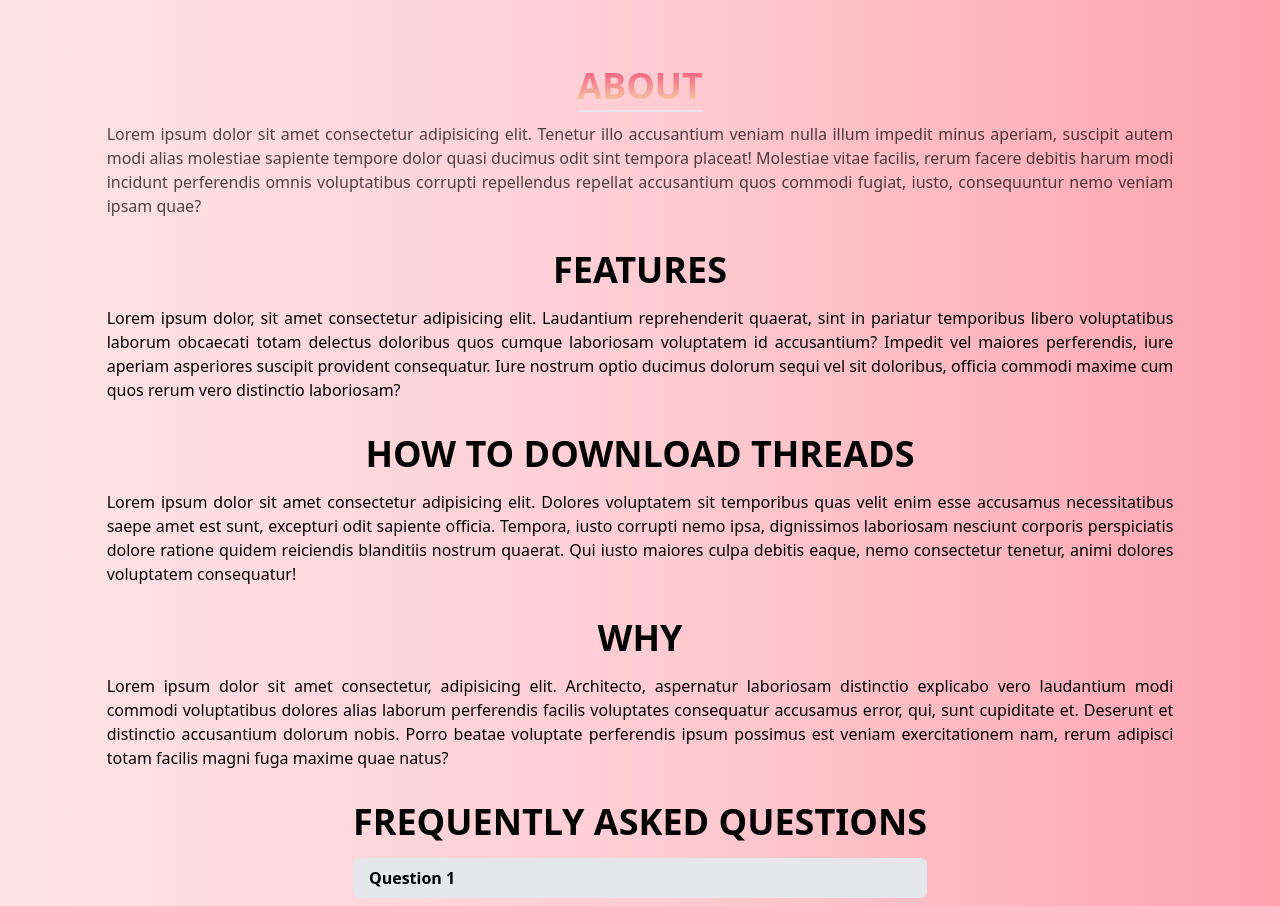
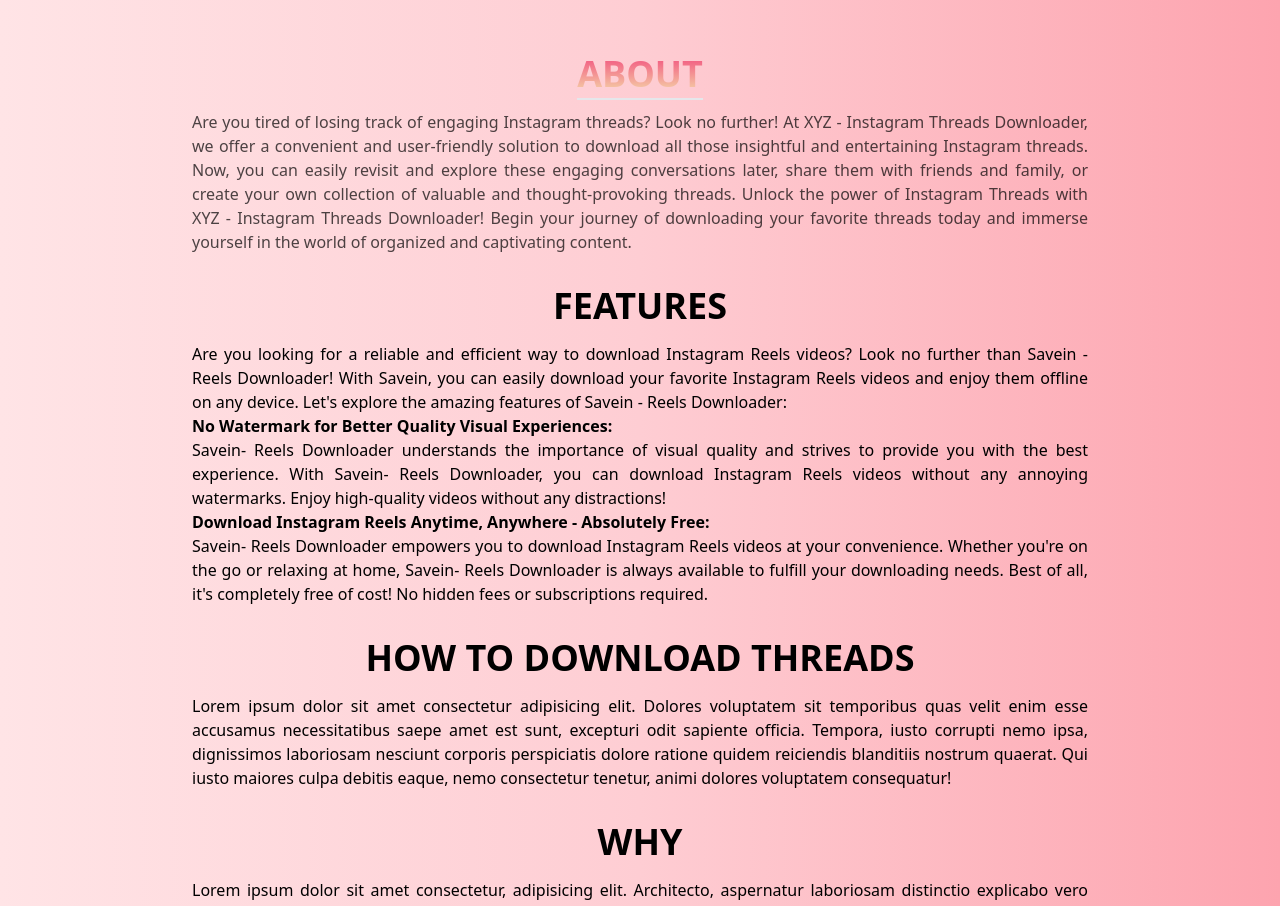
Before and after one commit to AkhilJ321/threads-downloader, a Next.js app: page / in a window 1280 px wide. Shown: the part 460-1366 px from the top of the page. Built offline with nearby package versions, Linux system fonts and the light colour scheme.

Commit message:
Added Loader and Improved UI

```diff
--- a/components/Content.tsx
+++ b/components/Content.tsx
@@ -9,20 +9,23 @@
     setActiveQuestion(activeQuestion === question ? '' : question);
   };
   return (
-    <div className=" w-5/6 mx-auto flex flex-col  py-8 text-justify items-center justify-center">
+    <div className="w-[86%] md:w-[60%] lg:w-[70%] mx-auto flex flex-col  py-8 text-justify items-center justify-center">
       <section className="mb-8 text-justify justify-center">
         {/* About */}
         <h1 className="text-4xl font-bold mb-4 uppercase text-center">
           <span className="border-b-2 gradient-border">About</span>
         </h1>
         <p className=" text-black/70 text-justify ">
-          Lorem ipsum dolor sit amet consectetur adipisicing elit. Tenetur illo
-          accusantium veniam nulla illum impedit minus aperiam, suscipit autem
-          modi alias molestiae sapiente tempore dolor quasi ducimus odit sint
-          tempora placeat! Molestiae vitae facilis, rerum facere debitis harum
-          modi incidunt perferendis omnis voluptatibus corrupti repellendus
-          repellat accusantium quos commodi fugiat, iusto, consequuntur nemo
-          veniam ipsam quae?
+          Are you tired of losing track of engaging Instagram threads? Look no
+          further! At XYZ - Instagram Threads Downloader, we offer a convenient
+          and user-friendly solution to download all those insightful and
+          entertaining Instagram threads. Now, you can easily revisit and
+          explore these engaging conversations later, share them with friends
+          and family, or create your own collection of valuable and
+          thought-provoking threads. Unlock the power of Instagram Threads with
+          XYZ - Instagram Threads Downloader! Begin your journey of downloading
+          your favorite threads today and immerse yourself in the world of
+          organized and captivating content.
         </p>
       </section>
       <section className="mb-8">
@@ -31,13 +34,31 @@
           Features
         </h1>
         <p>
-          Lorem ipsum dolor, sit amet consectetur adipisicing elit. Laudantium
-          reprehenderit quaerat, sint in pariatur temporibus libero voluptatibus
-          laborum obcaecati totam delectus doloribus quos cumque laboriosam
-          voluptatem id accusantium? Impedit vel maiores perferendis, iure
-          aperiam asperiores suscipit provident consequatur. Iure nostrum optio
-          ducimus dolorum sequi vel sit doloribus, officia commodi maxime cum
-          quos rerum vero distinctio laboriosam?
+          Are you looking for a reliable and efficient way to download Instagram
+          Reels videos? Look no further than Savein - Reels Downloader! With
+          Savein, you can easily download your favorite Instagram Reels videos
+          and enjoy them offline on any device. Let's explore the amazing
+          features of Savein - Reels Downloader:
+          <br />
+          <span className="font-bold">
+            No Watermark for Better Quality Visual Experiences:
+          </span>
+          <br />
+          Savein- Reels Downloader understands the importance of visual quality
+          and strives to provide you with the best experience. With Savein-
+          Reels Downloader, you can download Instagram Reels videos without any
+          annoying watermarks. Enjoy high-quality videos without any
+          distractions!
+          <br />
+          <span className="font-bold">
+            Download Instagram Reels Anytime, Anywhere - Absolutely Free:
+          </span>
+          <br />
+          Savein- Reels Downloader empowers you to download Instagram Reels
+          videos at your convenience. Whether you're on the go or relaxing at
+          home, Savein- Reels Downloader is always available to fulfill your
+          downloading needs. Best of all, it's completely free of cost! No
+          hidden fees or subscriptions required.
         </p>
       </section>
       <section className="mb-8">
--- a/components/Home.tsx
+++ b/components/Home.tsx
@@ -1,6 +1,6 @@
 'use client';
 import React, { FormEvent, useState, useEffect } from 'react';
-
+import Loader from './Loader';
 import axios from 'axios';
 
 const Home = () => {
@@ -14,21 +14,7 @@
 
   const handleSubmit = async (e: FormEvent) => {
     e.preventDefault();
-    const handleDownloadMedia = async () => {
-      if (data && data.media.mediaType === 'singleImage') {
-        // For photo media, create an anchor element and trigger the download
-        const link = document.createElement('a');
-        link.href = data.media.candidates[0].url;
-        link.download = `thread_image_${data.id}.jpg`; // Customize the filename as needed
-        link.click();
-      } else if (data && data.media.mediaType === 'singleVideo') {
-        // For video media, create an anchor element and trigger the download
-        const link = document.createElement('a');
-        link.href = data.media.candidates[0].url;
-        link.download = `thread_video_${data.id}.mp4`; // Customize the filename as needed
-        link.click();
-      }
-    };
+    setLoading(true);
 
     const fetchData = async () => {
       try {
@@ -57,8 +43,10 @@
           link.href = url;
           link.download = `thread_image.jpg`; // Customize the filename as needed
           link.click();
+          setLoading(false);
           setTimeout(() => {
             link.remove();
+
             window.URL.revokeObjectURL(url);
           }, 3000);
         } else if (jsonData && jsonData.media.mediaType === 'singleVideo') {
@@ -77,6 +65,7 @@
           link.href = url;
           link.download = `thread_video.mp4`; // Customize the filename as needed
           link.click();
+          setLoading(false);
           setTimeout(() => {
             link.remove();
             window.URL.revokeObjectURL(url);
@@ -103,6 +92,7 @@
               jsonData.media.candidates[i].type === 'video' ? 'mp4' : 'jpg';
             link.download = `thread_image.${extension}`; // Customize the filename as needed
             link.click();
+            setLoading(false);
             setTimeout(() => {
               link.remove();
               window.URL.revokeObjectURL(url);
@@ -135,14 +125,17 @@
   return (
     <div className="h-80vh m-4 py-20 justify-center items-center ">
       <div className="p-4">
-        <div>Logo</div>
+        {/* <div>Logo</div> */}
         <section className="p-4 justify-center ">
           <div className="justify-center text-center">
             <h1 className="text-3xl font-bold text-black uppercase">
-              <span className="text-black text-6xl"> Thread Downloader</span>
+              <span className="text-black text-3xl md:text-4xl lg:text-7xl ">
+                {' '}
+                Thread Downloader
+              </span>
             </h1>
           </div>
-          <p className="text-black/50 m-2 text-2xl text-center">
+          <p className="text-black/50 m-2 text-xl md:text-2xl  text-center">
             Download your favorite Instagram Thread to your device
           </p>
           <div className="my-4">
@@ -153,7 +146,7 @@
             >
               <input
                 type="text"
-                className="w-2/5 px-4 py-2 border border-gray-300  focus:outline-none  "
+                className="w-3/5 md:w-2/5  px-4 py-2 border border-gray-300  focus:outline-none  "
                 placeholder="Paste your text here"
                 value={threadLink}
                 onChange={handleInputChange}
@@ -172,11 +165,17 @@
             <button
               type="submit"
               onClick={handleSubmit}
-              className="px-4 py-2 text-white bg-black rounded-sm hover:bg-gray-800 focus:outline-none focus:ring focus:ring-green-400"
+              className="px-4 py-2 text-white bg-black rounded-sm hover:bg-gray-800 focus:outline-none focus:ring focus:ring-gray-700"
             >
               Download
             </button>
           </div>
+          {/* Loader */}
+          {loading && (
+            <div className="flex items-center justify-center mb-8">
+              <Loader />
+            </div>
+          )}
         </section>
       </div>
     </div>
--- /dev/null
+++ b/components/Loader.tsx
@@ -0,0 +1,22 @@
+const Loader = () => (
+  <div role="status">
+    <svg
+      aria-hidden="true"
+      className="inline w-10 h-10 mr-2 text-gray-200 animate-spin fill-[#6469ff]"
+      viewBox="0 0 100 101"
+      fill="none"
+      xmlns="http://www.w3.org/2000/svg"
+    >
+      <path
+        d="M100 50.5908C100 78.2051 77.6142 100.591 50 100.591C22.3858 100.591 0 78.2051 0 50.5908C0 22.9766 22.3858 0.59082 50 0.59082C77.6142 0.59082 100 22.9766 100 50.5908ZM9.08144 50.5908C9.08144 73.1895 27.4013 91.5094 50 91.5094C72.5987 91.5094 90.9186 73.1895 90.9186 50.5908C90.9186 27.9921 72.5987 9.67226 50 9.67226C27.4013 9.67226 9.08144 27.9921 9.08144 50.5908Z"
+        fill="currentColor"
+      />
+      <path
+        d="M93.9676 39.0409C96.393 38.4038 97.8624 35.9116 97.0079 33.5539C95.2932 28.8227 92.871 24.3692 89.8167 20.348C85.8452 15.1192 80.8826 10.7238 75.2124 7.41289C69.5422 4.10194 63.2754 1.94025 56.7698 1.05124C51.7666 0.367541 46.6976 0.446843 41.7345 1.27873C39.2613 1.69328 37.813 4.19778 38.4501 6.62326C39.0873 9.04874 41.5694 10.4717 44.0505 10.1071C47.8511 9.54855 51.7191 9.52689 55.5402 10.0491C60.8642 10.7766 65.9928 12.5457 70.6331 15.2552C75.2735 17.9648 79.3347 21.5619 82.5849 25.841C84.9175 28.9121 86.7997 32.2913 88.1811 35.8758C89.083 38.2158 91.5421 39.6781 93.9676 39.0409Z"
+        fill="currentFill"
+      />
+    </svg>
+  </div>
+);
+
+export default Loader;
--- a/data/faqData.ts
+++ b/data/faqData.ts
@@ -1,11 +1,20 @@
 const faqData = [
   {
-    question: 'Question 1',
-    answer: 'Answer 1',
+    question:
+      'Why Choose this - Instagram thread Downloader? Download Instagram Threads with Ease!',
+    answer:
+      'Looking for a reliable and user-friendly solution to download Threads? Look no further than this - Threads Downloader! With this, downloading your favorite Threads content becomes a seamless experience. ',
   },
   {
-    question: 'Question 2',
-    answer: 'Answer 2',
+    question:
+      'Which is the highest video resolution in which I can download Instagram Threads?',
+    answer:
+      'Users can download Threads to up to 720p (HD) resolutions. All you have to do is Copy the URL/link of the Thread you want to download, paste it into input box, and start the download and your Instagram thread will be downloaded in the highest resolution',
+  },
+  {
+    question: 'How to save Instagram Threads with music?',
+    answer:
+      'Instagram does allow you to download Instagram threads with music but it does come with a watermark but when you use Savein - Threads Downloader, you can save Instagram Threads videos with music intact and without the watermark. Simply follow the usual download process using Savein which is Copy the URL/link of your Reel, paste it into Savein, and begin the download, and the Instagram Thread video, including its accompanying music, will be saved to your device.',
   },
   // Add more questions and answers here as needed
 ];
```
